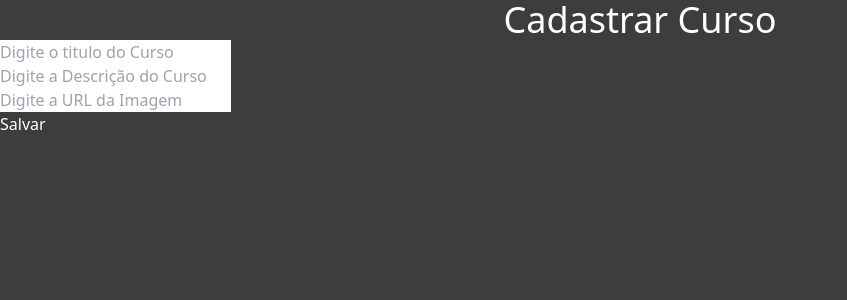
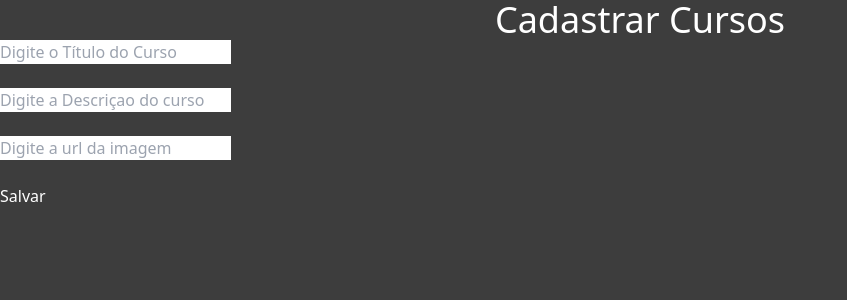
Before and after one commit to ALEXANDRECORNEAU/Aula_Web, a Next.js app: page /admin/course/new in a window 1280 px wide. Shown: the top 300 px of the page, without its empty margins (0-847 px from the left). Built offline with nearby package versions, Linux system fonts and the light colour scheme.

Commit message:
ajuste do codigo

```diff
--- a/app/admin/course/new/page.tsx
+++ b/app/admin/course/new/page.tsx
@@ -1,19 +1,26 @@
-export default  function NewCourse(){
-   async function saveCourse(){
-"use server"
-        console.log("Acesso a funçao")
+import { sql } from "@vercel/postgres";
+
+export const revalidate =0
+
+export default function NewCourse() {
+    async function saveCourse(formData: FormData){
+        "use server"
+        const title = formData.get("title") as string;
+        const description = formData.get("description") as string;
+        const url = formData.get("url") as string;
+        await sql`INSERT INTO courses (title, description,url) VALUES(${title}, ${description}, ${url})`
+        console.log("Acessou a função")
     }
-    return(
+    return (
         <div>
-            <h1 className="text-white text-center text-4xl">Cadastrar Curso</h1>
-            <form >
-                <input type="text" placeholder = "Digite o titulo do Curso" /> <br />
-                <input type="text" placeholder = "Digite a Descrição do Curso" /> <br />
-                <input type="text" placeholder = "Digite a URL da Imagem" /> <br />
-                <button formAction={saveCourse} className="text-white" >Salvar</button>
+            <h1 className="text-white text-center text-4xl">Cadastrar Cursos</h1>
+            <form>
+                <input type="text" name="title" placeholder="Digite o Título do Curso"/><br/><br/>
+                <input type="text" name="description" placeholder="Digite a Descriçao do curso"/> <br/><br/>
+                <input type="text" name="url" placeholder="Digite a url da imagem" /><br/><br/>
+                <button formAction={saveCourse} className="text-white">Salvar</button>
             </form>
         </div>
 
-
     )
 }
--- a/app/admin/course/page.tsx
+++ b/app/admin/course/page.tsx
@@ -1,33 +1,29 @@
+import { sql } from "@vercel/postgres";
 
-import { sql } from "@vercel/postgres";
-export const revalidate = 0
+export const revalidate =0
+
 export default async function ListCourse() {
     const { rows } = await sql`SELECT * from courses`;
     return (
         <div>
-            <h1 className="text-center">Lista de Cousos</h1>
+            <h1 className="text-center text-white">Lista de Cursos</h1>
+
             <table>
                 <thead>
-                    <tr>
-                        <td>Titulo Curso</td>
-                        <td>Descriçao</td>
-                    </tr>
+                    <tr> <td>Título do Curso</td> <td>Descrição</td></tr>
                 </thead>
                 <tbody>
                     {
                         rows.map((course) => {
                             return (
-                                <tr>
-                                    <dt>{course.title}</dt>
-                                    <td>{course.description}</td>
-                                </tr>
+                                <tr key={course.id}><td>{course.title}</td> <td>{course.description}</td> </tr>
                             )
                         })
                     }
                 </tbody>
             </table>
+
+
         </div>
-
     )
-
 }
--- a/app/page.tsx
+++ b/app/page.tsx
@@ -1,16 +1,18 @@
-import  Banner  from "./components/Banner";
-import Header from "./components/Header";
+import Banner  from "./components/Banner";
 import Courses from "./components/Courses";
 import Footer from "./components/Footer";
+import Header from "./components/Header";
+
+export const revalidate=0
 export default function Home() {
   return (
-    <div>
+    <>
       <Header />
       <Banner />
       <Courses />
-      <Footer/>
+      <Footer />
 
-    </div>
+    </>
 
   )
 }
```
